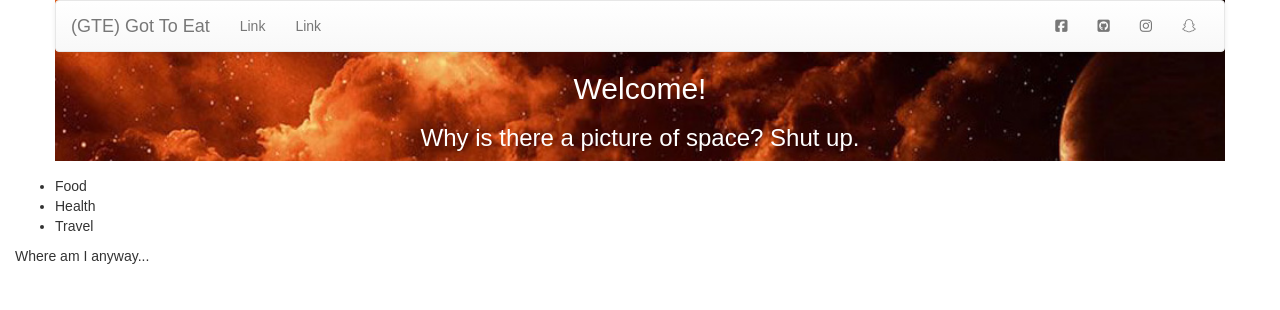
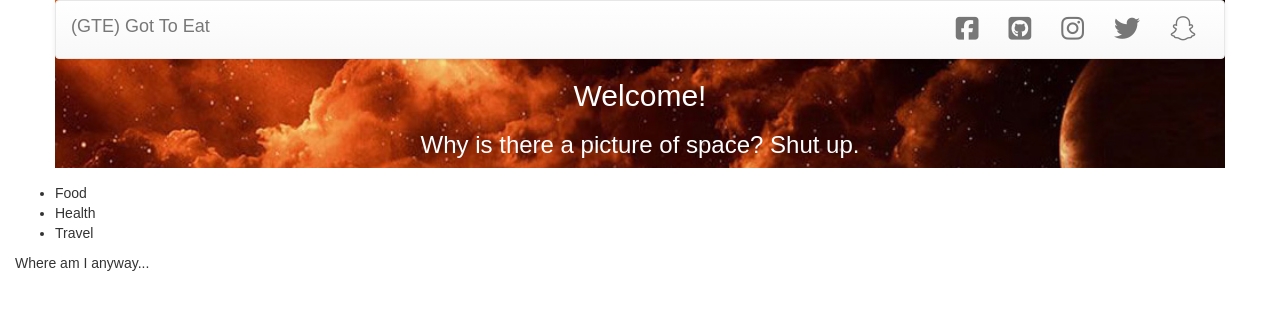
Before and after one commit to idhere703/gte, a React (Create React App) app: page / in a window 1280 px wide. Shown: the top 310 px of the page. Built offline with nearby package versions, Linux system fonts and the light colour scheme.

Commit message:
I even added twitter. Click events still are not working. Might have to hack it.

```diff
--- a/src/App.css
+++ b/src/App.css
@@ -25,3 +25,8 @@
   from { transform: rotate(0deg); }
   to { transform: rotate(360deg); }
 }
+
+
+.social-links {
+  font-size: 26px;
+}
--- a/src/App.js
+++ b/src/App.js
@@ -56,24 +56,17 @@ class App extends Component {
                     <Navbar.Toggle />
                   </Navbar.Header>
                   <Navbar.Collapse>
-                    <Nav>
-                      <NavItem eventKey={1} href="#">Link</NavItem>
-                      <NavItem eventKey={2} href="#">Link</NavItem>
-                    </Nav>
                     <Nav pullRight>
-                        <NavItem href={socialLinks.facebook}>
-                          <i className="fa fa-facebook-square" aria-hidden="true"></i>
-                        </NavItem>
-                        <NavItem href={socialLinks.github}>
-                          <i className="fa fa-github-square" aria-hidden="true"></i>
-
-                        </NavItem>
-                        <NavItem href={socialLinks.instagram}>
-                          <i className="fa fa-instagram" aria-hidden="true"></i>
-                        </NavItem>
-                        <NavItem href={socialLinks.snapchat}>
-                          <i className="fa fa-snapchat" aria-hidden="true"></i>
-                        </NavItem>
+                      {
+                        Object.keys(socialLinks).map((socialLink) => {
+                          console.log(socialLink);
+                          return (
+                            <NavItem href={socialLinks[socialLink].siteLink}>
+                              <i className={`${socialLinks[socialLink].classInfo} social-links`} aria-hidden="true"></i>
+                            </NavItem>
+                          );
+                        })
+                      }
                     </Nav>
                   </Navbar.Collapse>
                 </Navbar>
--- a/src/socialMediaLinks.js
+++ b/src/socialMediaLinks.js
@@ -1,7 +1,22 @@
 export default {
-  facebook: 'https://www.facebook.com',
-  github: 'https://github.com/',
-  instagram: 'https://instagram.com/',
-  twitter: 'https://twitter.com/',
-  snapchat: 'https://snapchat.com/'
+  facebook: {
+    siteLink: 'https://www.facebook.com',
+    classInfo: 'fa fa-facebook-square'
+  },
+  github: {
+    siteLink: 'https://github.com/',
+    classInfo: 'fa fa-github-square'
+  },
+  instagram: {
+    siteLink: 'https://instagram.com/',
+    classInfo: 'fa fa-instagram'
+  },
+  twitter: {
+    siteLink: 'https://twitter.com/',
+    classInfo: 'fa fa-twitter'
+  },
+  snapchat: {
+    siteLink: 'https://snapchat.com/',
+    classInfo: 'fa fa-snapchat '
+  }
 };
```
